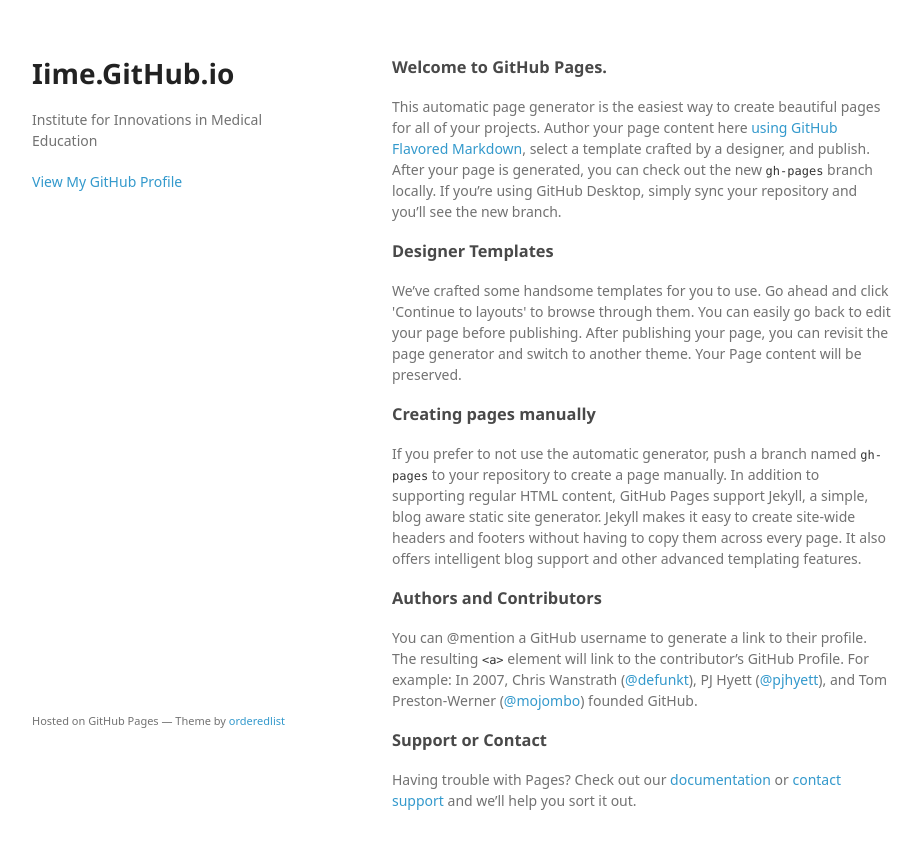
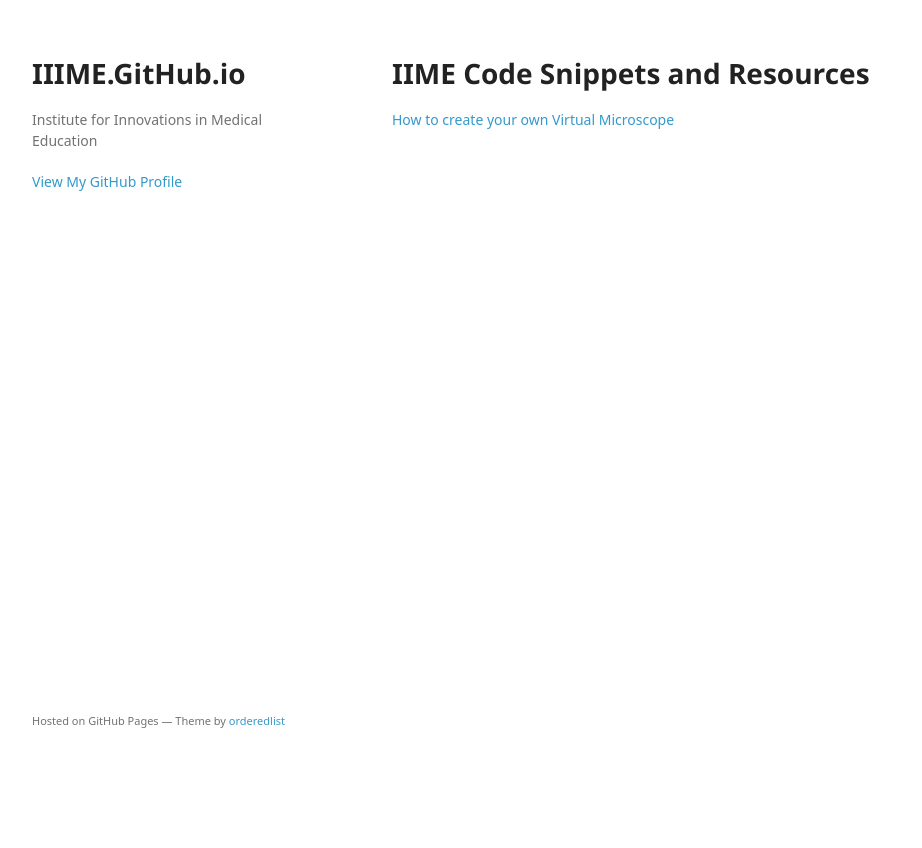
Before and after one commit to ghobot/iime.github.io, a plain HTML site: page index.html in a window 1280 px wide. Shown: the whole page, without its empty margins (178-1100 px from the left). After the commit the page ends 800 px from the top, so only its background shows below. Drawn offline with Linux system fonts and the light colour scheme; a web font is replaced by a local one.

Commit message:
Replace master branch with page content via GitHub

```diff
--- a/index.html
+++ b/index.html
@@ -3,7 +3,7 @@
   <head>
     <meta charset="utf-8">
     <meta http-equiv="X-UA-Compatible" content="chrome=1">
-    <title>Iime.GitHub.io by iime</title>
+    <title>IIIME.GitHub.io by iime</title>
 
     <link rel="stylesheet" href="stylesheets/styles.css">
     <link rel="stylesheet" href="stylesheets/github-light.css">
@@ -15,7 +15,7 @@
   <body>
     <div class="wrapper">
       <header>
-        <h1>Iime.GitHub.io</h1>
+        <h1>IIIME.GitHub.io</h1>
         <p>Institute for Innovations in Medical Education</p>
 
 
@@ -23,30 +23,10 @@
 
       </header>
       <section>
-        <h3>
-<a id="welcome-to-github-pages" class="anchor" href="#welcome-to-github-pages" aria-hidden="true"><span aria-hidden="true" class="octicon octicon-link"></span></a>Welcome to GitHub Pages.</h3>
+        <h1>
+<a id="iime-code-snippets-and-resources" class="anchor" href="#iime-code-snippets-and-resources" aria-hidden="true"><span aria-hidden="true" class="octicon octicon-link"></span></a>IIME Code Snippets and Resources</h1>
 
-<p>This automatic page generator is the easiest way to create beautiful pages for all of your projects. Author your page content here <a href="https://guides.github.com/features/mastering-markdown/">using GitHub Flavored Markdown</a>, select a template crafted by a designer, and publish. After your page is generated, you can check out the new <code>gh-pages</code> branch locally. If you’re using GitHub Desktop, simply sync your repository and you’ll see the new branch.</p>
-
-<h3>
-<a id="designer-templates" class="anchor" href="#designer-templates" aria-hidden="true"><span aria-hidden="true" class="octicon octicon-link"></span></a>Designer Templates</h3>
-
-<p>We’ve crafted some handsome templates for you to use. Go ahead and click 'Continue to layouts' to browse through them. You can easily go back to edit your page before publishing. After publishing your page, you can revisit the page generator and switch to another theme. Your Page content will be preserved.</p>
-
-<h3>
-<a id="creating-pages-manually" class="anchor" href="#creating-pages-manually" aria-hidden="true"><span aria-hidden="true" class="octicon octicon-link"></span></a>Creating pages manually</h3>
-
-<p>If you prefer to not use the automatic generator, push a branch named <code>gh-pages</code> to your repository to create a page manually. In addition to supporting regular HTML content, GitHub Pages support Jekyll, a simple, blog aware static site generator. Jekyll makes it easy to create site-wide headers and footers without having to copy them across every page. It also offers intelligent blog support and other advanced templating features.</p>
-
-<h3>
-<a id="authors-and-contributors" class="anchor" href="#authors-and-contributors" aria-hidden="true"><span aria-hidden="true" class="octicon octicon-link"></span></a>Authors and Contributors</h3>
-
-<p>You can @mention a GitHub username to generate a link to their profile. The resulting <code>&lt;a&gt;</code> element will link to the contributor’s GitHub Profile. For example: In 2007, Chris Wanstrath (<a href="https://github.com/defunkt" class="user-mention">@defunkt</a>), PJ Hyett (<a href="https://github.com/pjhyett" class="user-mention">@pjhyett</a>), and Tom Preston-Werner (<a href="https://github.com/mojombo" class="user-mention">@mojombo</a>) founded GitHub.</p>
-
-<h3>
-<a id="support-or-contact" class="anchor" href="#support-or-contact" aria-hidden="true"><span aria-hidden="true" class="octicon octicon-link"></span></a>Support or Contact</h3>
-
-<p>Having trouble with Pages? Check out our <a href="https://help.github.com/pages">documentation</a> or <a href="https://github.com/contact">contact support</a> and we’ll help you sort it out.</p>
+<p><a href="https://iime.github.io/virtualmicroscope/">How to create your own Virtual Microscope</a></p>
       </section>
       <footer>
         <p><small>Hosted on GitHub Pages &mdash; Theme by <a href="https://github.com/orderedlist">orderedlist</a></small></p>
```
Also changed, not shown: params.json (+2 -2 lines).
